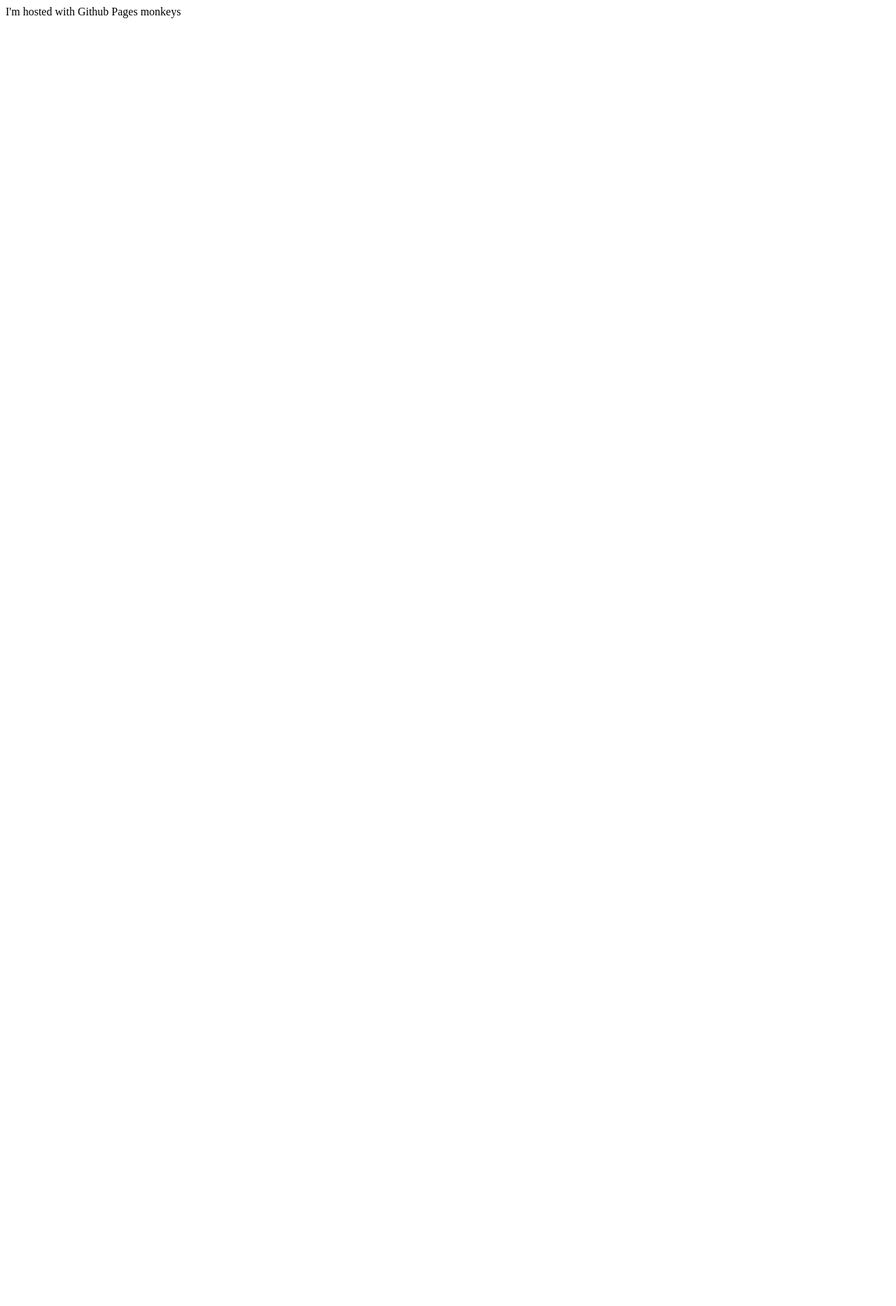
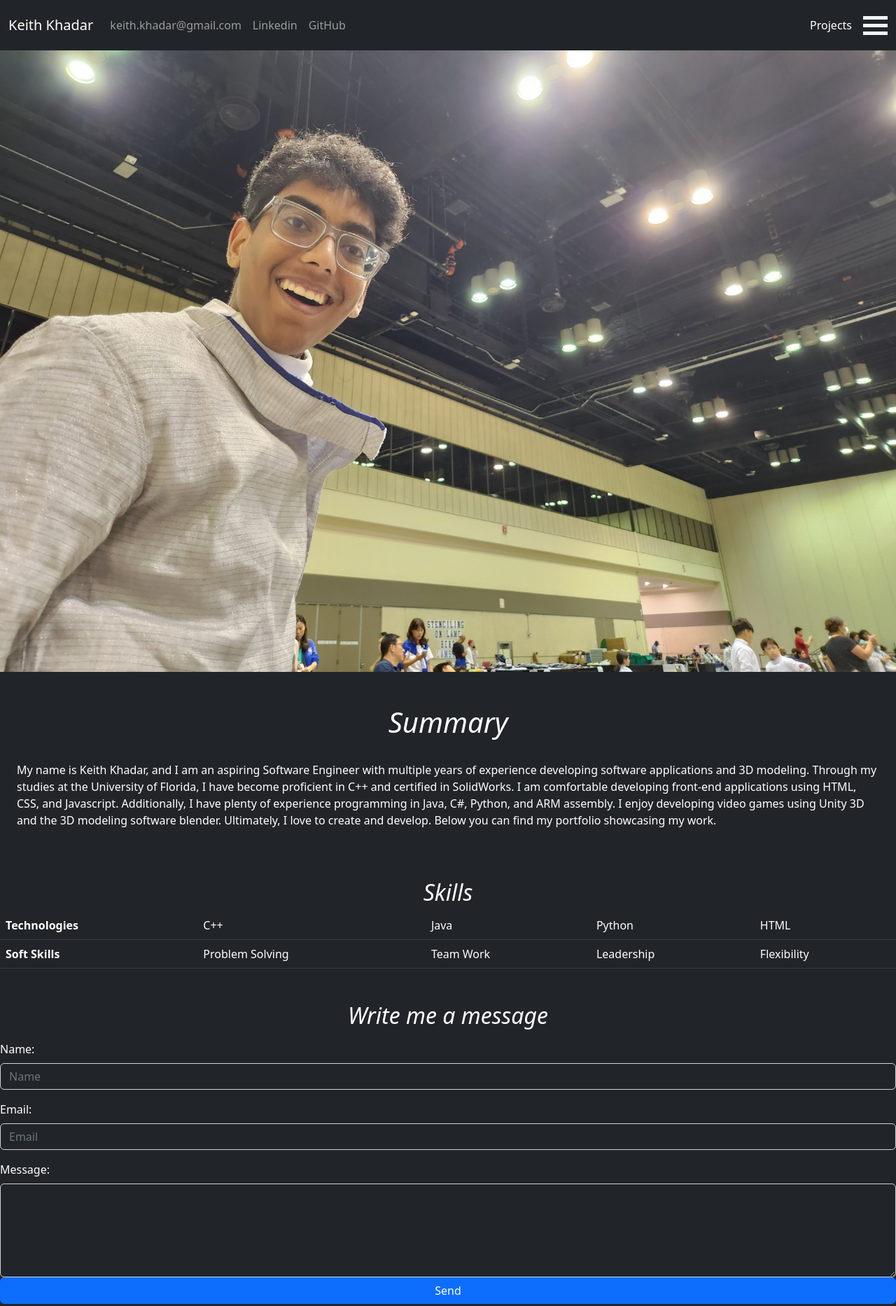
Before and after one commit to nsardinia/Nicholas-Sardinia.github.io, a website: page index.html in a window 1280 px wide. Shown: the whole page at 70% size. Before the commit the page ends 800 px from the top, so only its background shows below. Drawn offline with nearby package versions, Linux system fonts and the light colour scheme.

Commit message:
Added Landing Page

```diff
--- a/index.html
+++ b/index.html
@@ -2,12 +2,105 @@
 <html lang="en">
 <head>
     <meta charset="UTF-8">
-    <meta http-equiv="X-UA-Compatible" content="IE=edge">
     <meta name="viewport" content="width=device-width, initial-scale=1.0">
+    <link rel="stylesheet" href="./styles.css">
+
+    <link rel="stylesheet" href="https://cdn.jsdelivr.net/npm/bootstrap@5.2.3/dist/css/bootstrap.min.css" integrity="sha384-rbsA2VBKQhggwzxH7pPCaAqO46MgnOM80zW1RWuH61DGLwZJEdK2Kadq2F9CUG65" crossorigin="anonymous">
+    <script src="https://cdn.jsdelivr.net/npm/bootstrap@5.2.3/dist/js/bootstrap.bundle.min.js" integrity="sha384-kenU1KFdBIe4zVF0s0G1M5b4hcpxyD9F7jL+jjXkk+Q2h455rYXK/7HAuoJl+0I4" crossorigin="anonymous"></script>
+    <script src="https://cdn.jsdelivr.net/npm/@popperjs/core@2.11.6/dist/umd/popper.min.js" integrity="sha384-oBqDVmMz9ATKxIep9tiCxS/Z9fNfEXiDAYTujMAeBAsjFuCZSmKbSSUnQlmh/jp3" crossorigin="anonymous"></script>
+    <script src="https://cdn.jsdelivr.net/npm/bootstrap@5.2.3/dist/js/bootstrap.min.js" integrity="sha384-cuYeSxntonz0PPNlHhBs68uyIAVpIIOZZ5JqeqvYYIcEL727kskC66kF92t6Xl2V" crossorigin="anonymous"></script>
     <title>Document</title>
 </head>
-<body>
-    <h>I'm hosted with Github Pages</h>
-    <h> monkeys</h>
+<body class="text-bg-dark">
+    <div class="offcanvas offcanvas-end text-bg-dark" id="menu">
+        <div class="offcanvas-header">
+            <h1 class="offcanvas-title h-2">Projects</h1>
+            <button type="button" class="btn-close btn-close-white text-reset" data-bs-dismiss="offcanvas"></button>
+        </div>
+        <hr>
+        <div class="offcanvas-body">
+            <div class="d-grid">
+                <a class="btn btn-dark p-4" href="javascript:void(0)"> <span class="h1">SolidWorks</span></a>
+                <a class="btn btn-dark p-4" href="javascript:void(0)"> <span class="h1">C++</span></a>
+                <a class="btn btn-dark p-4" href="javascript:void(0)"> <span class="h1">Unity</span></a>
+            </div>
+        </div>
+    </div>
+   <nav class="navbar navbar-expand-sm navbar-dark bg-dark fixed-top">
+        <div class="container-fluid">
+            <a class="navbar-brand" href="javascript:void(0)">Keith Khadar</a>
+            <ul class="navbar-nav me-auto">
+                <li class="nav-item">
+                    <a class="nav-link" href="javascript:void(0)">keith.khadar@gmail.com</a>
+                </li>
+                <li class="nav-item">
+                    <a class="nav-link" href="javascript:void(0)">Linkedin</a>
+                </li>
+                <li class="nav-item">
+                    <a class="nav-link" href="javascript:void(0)">GitHub</a>
+                </li>
+            </ul>
+            <span class="nav-item p-3">Projects</span>
+            <div class="menuIcon" onclick="menuIconClick(this)" type="button" data-bs-toggle="offcanvas" data-bs-target="#menu">
+                <div class="menu-bar"></div>
+                <div class="menu-bar"></div>
+                <div class="menu-bar"></div>
+            </div>
+        </div>
+    </nav>
+
+    <img class = "img-fluid" src="./images/(TEMP) Profile Picture.jpg">
+
+    <div class="mb-5 mt-5">
+        <h1 class="text-center"><i> Summary </i></h1>
+        <p class="p-4"> My name is Keith Khadar, and I am an aspiring Software Engineer with
+            multiple years of experience developing software applications and 3D
+            modeling. Through my studies at the University of Florida, I have become
+            proficient in C++ and certified in SolidWorks. I am comfortable
+            developing front-end applications using HTML, CSS, and Javascript.
+            Additionally, I have plenty of experience programming in Java, C#,
+            Python, and ARM assembly. I enjoy developing video games using Unity
+            3D and the 3D modeling software blender. Ultimately, I love to create and
+            develop. Below you can find my portfolio showcasing my work.</p>
+
+    </div>
+
+    <div class="mb-5">
+    <h2 class="text-center"> <i> Skills </i> </h2>
+    <table class="table table-dark">
+        <tr>
+            <th> Technologies </th>
+            <td>C++</td>
+            <td>Java</td>
+            <td>Python</td>
+            <td>HTML</td>
+        </tr>
+        <tr>
+            <th> Soft Skills </th>
+            <td>Problem Solving</td>
+            <td>Team Work</td>
+            <td>Leadership</td>
+            <td>Flexibility</td>
+        </tr>
+    </table>
+    </div>
+
+    <div class="p-0">
+        <h2 class="text-center"> <i> Write me a message </i> </h2>
+        <div class="mb-3 mt-3">
+            <label for="name" class="form-label"> Name: </label>
+            <input type="name" class="form-control text-bg-dark" id="name" placeholder="Name" name="name" required/>
+        </div>
+        <div class="mb-3">
+            <label for="email" class="form-label"> Email: </label>
+            <input type="email" class="form-control text-bg-dark" id="email" placeholder="Email" name="email" required/>
+        </div class="mb-0">
+            <label for="message" class="form-label"> Message: </label>
+            <textarea class="form-control text-bg-dark" rows="5" id="message" name="text" required> </textarea>
+        </div>
+        <div class="d-grid mb-5 mt-0">
+            <button type="submit" class="btn btn-primary">Send</button>
+        </div>
+    </div>
 </body>
 </html>
--- /dev/null
+++ b/package.json
@@ -0,0 +1,5 @@
+{
+  "dependencies": {
+    "bootstrap": "^5.2.3"
+  }
+}
--- /dev/null
+++ b/styles.css
@@ -0,0 +1,9 @@
+
+/* Menu Icon*/
+.menu-bar{
+    width: 35px;
+    height: 5px;
+    background-color: aliceblue;
+    margin: 6px 0;
+    transition: 0.4s;
+}
```
Also changed, not shown: images/(TEMP) Profile Picture.jpg (added), 1 other file.
